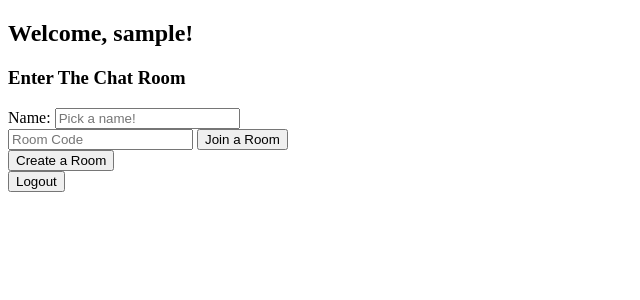
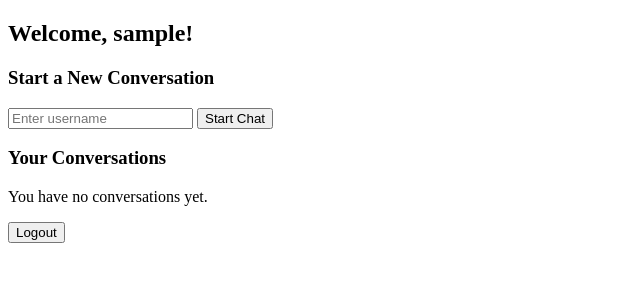
Before and after one commit to lijjinn/CSPC455_project2, a Flask app: page / in a window 1280 px wide. Shown: the top 300 px of the page, without its empty margins (0-640 px from the left). Run offline with Flask 3, Linux system fonts and the light colour scheme; the visitor is signed in with stand-in values (Sample User, id 1).

Commit message:
praise the lord

```diff
--- a/main.py
+++ b/main.py
@@ -9,12 +9,8 @@ import re
 from collections import defaultdict
 from string import ascii_uppercase
 import emoji
-from flask import Flask, render_template, request, session, redirect, url_for, jsonify
 import bcrypt
 from datetime import datetime, timedelta
-
-
-users = {}
 
 app = Flask(__name__)
 app.config["SECRET_KEY"] = "hjhjsdahhds"
@@ -23,245 +19,102 @@ os.makedirs(app.config["UPLOAD_FOLDER"], exist_ok=True)
 app.config["LOGS_FOLDER"] = "logs"
 os.makedirs(app.config["LOGS_FOLDER"], exist_ok=True)
 
-failed_attempts = {}  # Tracks failed attempts per username
-LOCKOUT_TIME = 60    # Lockout duration in seconds
-MAX_ATTEMPTS = 3      # Maximum failed attempts before lockout
+# In-memory user store (username: {password: hashed})
+users = {}
 
+# In-memory conversation storage:
+# Key: dm room id (example: "dm-alice-bob")
+# Value: list of messages (each a dict: {"name": sender, "message": message})
+conversations = defaultdict(list)
+# Track which conversation partners each user has
+user_conversations = defaultdict(set)
 
-socketio = SocketIO(app)
-
-
-def format_message(message):
-    # Emoji Conversion
-    message = emoji.emojize(message, language='alias')
-
-    # Bold and Italics
-    message = re.sub(r"\*\*(.*?)\*\*", r"<b>\1</b>", message)  # **Bold**
-    message = re.sub(r"\*(?!\*)(.*?)\*", r"<i>\1</i>", message)  # *Italics*
-
-    # Links
-    message = re.sub(r"\[(.*?)\]\((.*?)\)", r'<a href="\2" target="_blank">\1</a>', message)
-
-    return message
+# Rate limiting variables (if you need them for DMs as well)
+user_message_times = defaultdict(list)
+MESSAGE_LIMIT = 5
+TIME_WINDOW = 10
 
 # AES-256 Encryption Setup
 ENCRYPTION_KEY = Fernet.generate_key()
 cipher = Fernet(ENCRYPTION_KEY)
 
-rooms = {}
-user_message_times = defaultdict(list)
+socketio = SocketIO(app)
 
-MESSAGE_LIMIT = 5
-TIME_WINDOW = 10
+def format_message(message):
+    # Emoji Conversion
+    message = emoji.emojize(message, language='alias')
+    # Bold and Italics
+    message = re.sub(r"\*\*(.*?)\*\*", r"<b>\1</b>", message)  # **Bold**
+    message = re.sub(r"\*(?!\*)(.*?)\*", r"<i>\1</i>", message)  # *Italics*
+    # Links
+    message = re.sub(r"\[(.*?)\]\((.*?)\)", r'<a href="\2" target="_blank">\1</a>', message)
+    return message
 
-@app.route("/", methods=["POST", "GET"])
-def home():
-    if "username" not in session:
-        return redirect(url_for("login"))  # Redirect to login if user is not authenticated
-
-    if request.method == "POST":
-        name = request.form.get("name")
-        code = request.form.get("code")
-        join = request.form.get("join")
-        create = request.form.get("create")
-
-        if not name:
-            return render_template("home.html", error="Please enter a name.", code=code, name=name)
-
-        if create == "CreateRoom":
-            room = "".join(random.choices(ascii_uppercase, k=4))
-            rooms[room] = {"members": 1, "messages": []}
-            session["room"] = room
-            session["name"] = name
-            print(f"✅ Room created: {room}. Redirecting to /room")
-            return redirect(url_for("room"))
-
-        if code not in rooms:
-            return render_template("home.html", error="Room does not exist.", code=code, name=name)
-
-        session["room"] = code
-        session["name"] = name
-        return redirect(url_for("room"))
-
-    return render_template("home.html")
-
-
-
-@app.route("/room")
-def room():
-    room = session.get("room")
-    if not room or not session.get("name") or room not in rooms:
-        return redirect(url_for("home"))
-
-    return render_template("room.html", code=room, messages=rooms[room]["messages"])
-
-@socketio.on("message")
-def message(data):
-    room = session.get("room")
-    name = session.get("name")
-    if room not in rooms:
-        return
-
-    formatted_message = format_message(data["data"])
-    content = {"name": name, "message": formatted_message}
-
-    send(content, to=room)
-    rooms[room]["messages"].append(content)
-
-    log_entry = f"[{time.strftime('%Y-%m-%d %H:%M:%S')}] {name}: {data['data']}"
-    log_message(room, log_entry)
-
-    print(f"{name} said: {data['data']}")
-
-
-
-@socketio.on("connect")
-def connect(auth):
-    room = session.get("room")
-    name = session.get("name")
-    if not room or not name:
-        return
-    if room not in rooms:
-        leave_room(room)
-        return
-
-    join_room(room)
-    send({"name": name, "message": "has entered the room"}, to=room)
-    rooms[room]["members"] += 1
-    print(f"{name} joined room {room}")
-
-@socketio.on("disconnect")
-def disconnect():
-    room = session.get("room")
-    name = session.get("name")
-    leave_room(room)
-
-    if room in rooms:
-        rooms[room]["members"] -= 1
-        if rooms[room]["members"] <= 0:
-            del rooms[room]
-
-    send({"name": name, "message": "has left the room"}, to=room)
-    print(f"{name} has left the room {room}")
-
-# Secure File Upload Route
-@app.route("/upload", methods=["POST"])
-def upload_file():
-    if "file" not in request.files:
-        return jsonify({"success": False, "error": "No file part"})
-
-    file = request.files["file"]
-    if file.filename == "":
-        return jsonify({"success": False, "error": "No selected file"})
-
-    filename = secure_filename(file.filename)
-    file_path = os.path.join(app.config["UPLOAD_FOLDER"], filename)
-
-    # Encrypt file content
-    encrypted_data = cipher.encrypt(file.read())
-    with open(file_path, "wb") as f:
-        f.write(encrypted_data)
-
-    file_url = f"/download/{filename}"
-    return jsonify({"success": True, "file_url": file_url, "file_name": filename})
-
-# File Download Route (with Decryption)
-@app.route("/download/<filename>")
-def download_file(filename):
-    file_path = os.path.join(app.config["UPLOAD_FOLDER"], filename)
-
-    # Decrypt the file before sending
-    with open(file_path, "rb") as f:
-        decrypted_data = cipher.decrypt(f.read())
-
-    decrypted_file_path = os.path.join(app.config["UPLOAD_FOLDER"], f"decrypted_{filename}")
-    with open(decrypted_file_path, "wb") as decrypted_file:
-        decrypted_file.write(decrypted_data)
-
-    return send_from_directory(app.config["UPLOAD_FOLDER"], f"decrypted_{filename}")
+def get_dm_room(user1, user2):
+    """Returns a unique room id for a DM between two users (order independent)."""
+    users_sorted = sorted([user1, user2])
+    return f"dm-{users_sorted[0]}-{users_sorted[1]}"
 
 def log_message(room, message):
     timestamp = time.strftime('%Y-%m-%d_%H-%M-%S')
     log_file = os.path.join(app.config["LOGS_FOLDER"], f"{room}_{timestamp}.txt")
-
     with open(log_file, "a", encoding='utf-8') as log:
         log.write(f"{message}\n")
+
+# ----- Routes -----
+
+# Login, logout, and registration remain mostly unchanged.
+failed_attempts = {}  # Tracks failed attempts per username
+LOCKOUT_TIME = 60    # Lockout duration in seconds
+MAX_ATTEMPTS = 3      # Maximum failed attempts before lockout
 
 @app.route("/register", methods=["GET", "POST"])
 def register():
     if request.method == "POST":
         username = request.form.get("username")
         password = request.form.get("password")
-
         if not username or not password:
             return render_template("register.html", error="Please fill out both fields.")
-
         if username in users:
             return render_template("register.html", error="Username already exists.")
-
-        # Hash password before storing
         hashed_password = bcrypt.hashpw(password.encode('utf-8'), bcrypt.gensalt())
         users[username] = {"password": hashed_password}
-
         print(f"✅ Registered User: {username}")
         return redirect(url_for("login"))
-
     return render_template("register.html")
-
-
-
 
 @app.route("/login", methods=["GET", "POST"])
 def login():
     if request.method == "POST":
         username = request.form.get("username")
         password = request.form.get("password")
-
         # Check if the user is currently locked out
         if username in failed_attempts:
             lockout_info = failed_attempts[username]
-
-            # Enforce lockout period if required
             if lockout_info.get("lockout_until") and datetime.now() < lockout_info["lockout_until"]:
                 remaining_time = (lockout_info["lockout_until"] - datetime.now()).seconds
                 print(f"🚫 {username} is locked out. Remaining time: {remaining_time} seconds")
                 return render_template("login.html", error=f"Too many failed attempts. Try again in {remaining_time} seconds.")
-
-        # User does not exist
         if username not in users:
             print(f"❌ Attempted login with non-existent user: {username}")
             return render_template("login.html", error="User does not exist.")
-
-        # Incorrect password logic
         if not bcrypt.checkpw(password.encode('utf-8'), users[username]["password"]):
             print(f"❌ Incorrect password for user: {username}")
-
-            # Track failed attempts
             if username not in failed_attempts:
                 failed_attempts[username] = {"attempts": 1, "lockout_until": None}
             else:
                 failed_attempts[username]["attempts"] += 1
-
-            # Lock user out if max attempts are reached
             if failed_attempts[username]["attempts"] >= MAX_ATTEMPTS:
                 failed_attempts[username]["lockout_until"] = datetime.now() + timedelta(seconds=LOCKOUT_TIME)
                 print(f"🚨 {username} has been locked out for {LOCKOUT_TIME} seconds")
                 return render_template("login.html", error=f"Too many failed attempts. Try again in {LOCKOUT_TIME // 60} minutes.")
-
             return render_template("login.html", error="Incorrect password.")
-
-        # Successful login
         session["username"] = username
         if username in failed_attempts:
             del failed_attempts[username]  # Reset failed attempts on successful login
-
         print(f"✅ Successful login for {username}")
         return redirect(url_for("home"))
-
     return render_template("login.html")
-
-
-
 
 @app.route("/logout")
 def logout():
@@ -269,7 +122,115 @@ def logout():
     print("✅ User logged out.")
     return redirect(url_for("login"))
 
+# ----- DM Home/Dashboard -----
+@app.route("/", methods=["GET", "POST"])
+def home():
+    if "username" not in session:
+        return redirect(url_for("login"))
+    current_user = session["username"]
+    error = None
+    if request.method == "POST":
+        new_partner = request.form.get("new_partner")
+        if not new_partner:
+            error = "Please enter a username."
+        elif new_partner == current_user:
+            error = "You cannot DM yourself."
+        elif new_partner not in users:
+            error = "User does not exist."
+        else:
+            # Add conversation to both users' lists.
+            user_conversations[current_user].add(new_partner)
+            user_conversations[new_partner].add(current_user)
+            # Redirect to the DM chat room with that user.
+            return redirect(url_for("chat", partner=new_partner))
+    # Get list of conversation partners for the current user.
+    conversations_list = sorted(list(user_conversations[current_user]))
+    return render_template("home.html", error=error, conversations=conversations_list, current_user=current_user)
 
+# ----- DM Chat Room -----
+@app.route("/chat/<partner>", methods=["GET"])
+def chat(partner):
+    if "username" not in session:
+        return redirect(url_for("login"))
+    current_user = session["username"]
+    if partner not in users:
+        return redirect(url_for("home"))
+    if partner == current_user:
+        return redirect(url_for("home"))
+    # Ensure both users have the conversation listed.
+    user_conversations[current_user].add(partner)
+    user_conversations[partner].add(current_user)
+    # Compute unique DM room id.
+    room = get_dm_room(current_user, partner)
+    # Retrieve conversation messages.
+    messages = conversations[room]
+    # Save the current chat partner in session (for use in socket events)
+    session["current_partner"] = partner
+    return render_template("chat.html", partner=partner, room=room, messages=messages, current_user=current_user)
+
+# ----- SocketIO Events for DM -----
+@socketio.on("connect")
+def on_connect(auth):
+    if "username" not in session or "current_partner" not in session:
+        return
+    current_user = session["username"]
+    partner = session["current_partner"]
+    room = get_dm_room(current_user, partner)
+    join_room(room)
+    send({"name": current_user, "message": "has entered the chat."}, to=room)
+    print(f"{current_user} joined DM room {room}")
+
+@socketio.on("message")
+def handle_message(data):
+    if "username" not in session or "current_partner" not in session:
+        return
+    current_user = session["username"]
+    partner = session["current_partner"]
+    room = get_dm_room(current_user, partner)
+    formatted_message = format_message(data["data"])
+    content = {"name": current_user, "message": formatted_message}
+    send(content, to=room)
+    conversations[room].append(content)
+    log_entry = f"[{time.strftime('%Y-%m-%d %H:%M:%S')}] {current_user}: {data['data']}"
+    log_message(room, log_entry)
+    print(f"{current_user} said: {data['data']} in DM with {partner}")
+
+@socketio.on("disconnect")
+def on_disconnect():
+    if "username" not in session or "current_partner" not in session:
+        return
+    current_user = session["username"]
+    partner = session["current_partner"]
+    room = get_dm_room(current_user, partner)
+    leave_room(room)
+    send({"name": current_user, "message": "has left the chat."}, to=room)
+    print(f"{current_user} left DM room {room}")
+
+# ----- File Upload/Download remain the same -----
+@app.route("/upload", methods=["POST"])
+def upload_file():
+    if "file" not in request.files:
+        return jsonify({"success": False, "error": "No file part"})
+    file = request.files["file"]
+    if file.filename == "":
+        return jsonify({"success": False, "error": "No selected file"})
+    filename = secure_filename(file.filename)
+    file_path = os.path.join(app.config["UPLOAD_FOLDER"], filename)
+    encrypted_data = cipher.encrypt(file.read())
+    with open(file_path, "wb") as f:
+        f.write(encrypted_data)
+    file_url = f"/download/{filename}"
+    return jsonify({"success": True, "file_url": file_url, "file_name": filename})
+
+@app.route("/download/<filename>")
+def download_file(filename):
+    file_path = os.path.join(app.config["UPLOAD_FOLDER"], filename)
+    with open(file_path, "rb") as f:
+        decrypted_data = cipher.decrypt(f.read())
+    decrypted_file_path = os.path.join(app.config["UPLOAD_FOLDER"], f"decrypted_{filename}")
+    with open(decrypted_file_path, "wb") as decrypted_file:
+        decrypted_file.write(decrypted_data)
+    return send_from_directory(app.config["UPLOAD_FOLDER"], f"decrypted_{filename}")
 
 if __name__ == "__main__":
     print("🚀 Server is starting... Visit http://localhost:8080")
--- a/templates/home.html
+++ b/templates/home.html
@@ -1,33 +1,34 @@
 <!DOCTYPE html>
 <html>
 <head>
-    <title>Chat App - Home</title>
+    <title>DM Dashboard</title>
 </head>
 <body>
     {% if "username" not in session %}
         <p>Already have an account? <a href="/login">Login here</a></p>
         <p>Don't have an account? <a href="/register">Register here</a></p>
     {% else %}
-        <h2>Welcome, {{ session['username'] }}!</h2>
+        <h2>Welcome, {{ current_user }}!</h2>
 
-        <form method="POST" class="buttons">
-            <h3>Enter The Chat Room</h3>
-            <div>
-                <label>Name:</label>
-                <input type="text" placeholder="Pick a name!" name="name" required />
-            </div>
-            <div class="join">
-                <input type="text" placeholder="Room Code" name="code" />
-                <button type="submit" name="join" value="Join">Join a Room</button>
-            </div>
-            <button type="submit" name="create" value="CreateRoom" class="create-btn">Create a Room</button>
+        <h3>Start a New Conversation</h3>
+        <form method="POST">
+            <input type="text" name="new_partner" placeholder="Enter username" required />
+            <button type="submit">Start Chat</button>
+        </form>
+        {% if error %}
+            <p style="color:red;">{{ error }}</p>
+        {% endif %}
 
-            {% if error %}
+        <h3>Your Conversations</h3>
+        {% if conversations %}
             <ul>
-                <li>{{ error }}</li>
+                {% for partner in conversations %}
+                    <li><a href="{{ url_for('chat', partner=partner) }}">{{ partner }}</a></li>
+                {% endfor %}
             </ul>
-            {% endif %}
-        </form>
+        {% else %}
+            <p>You have no conversations yet.</p>
+        {% endif %}
 
         <form action="/logout" method="GET">
             <button type="submit">Logout</button>
```
Also changed, not shown: templates/chat.html (added, +99 -0 lines), templates/room.html (+37 -0 lines), templates/login.html (line endings or trailing spaces), templates/register.html (line endings or trailing spaces), 12 other files.
